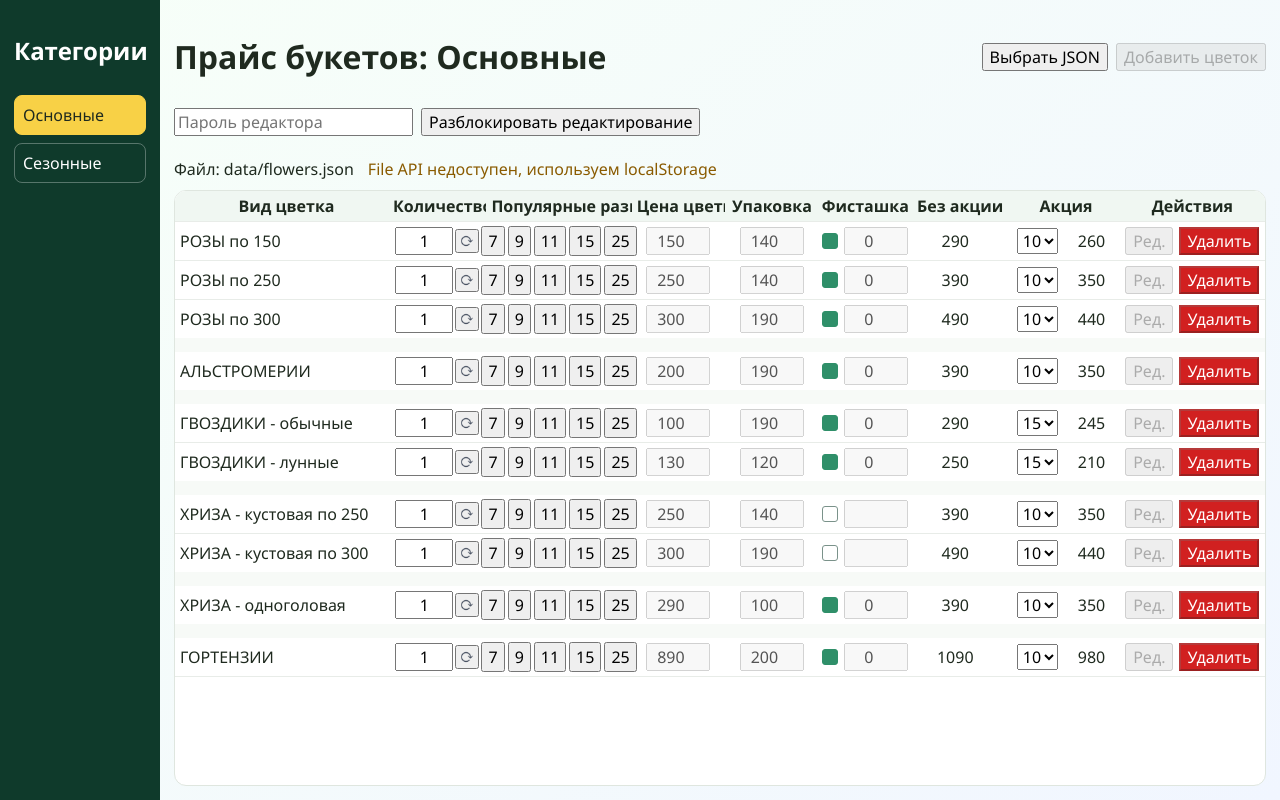
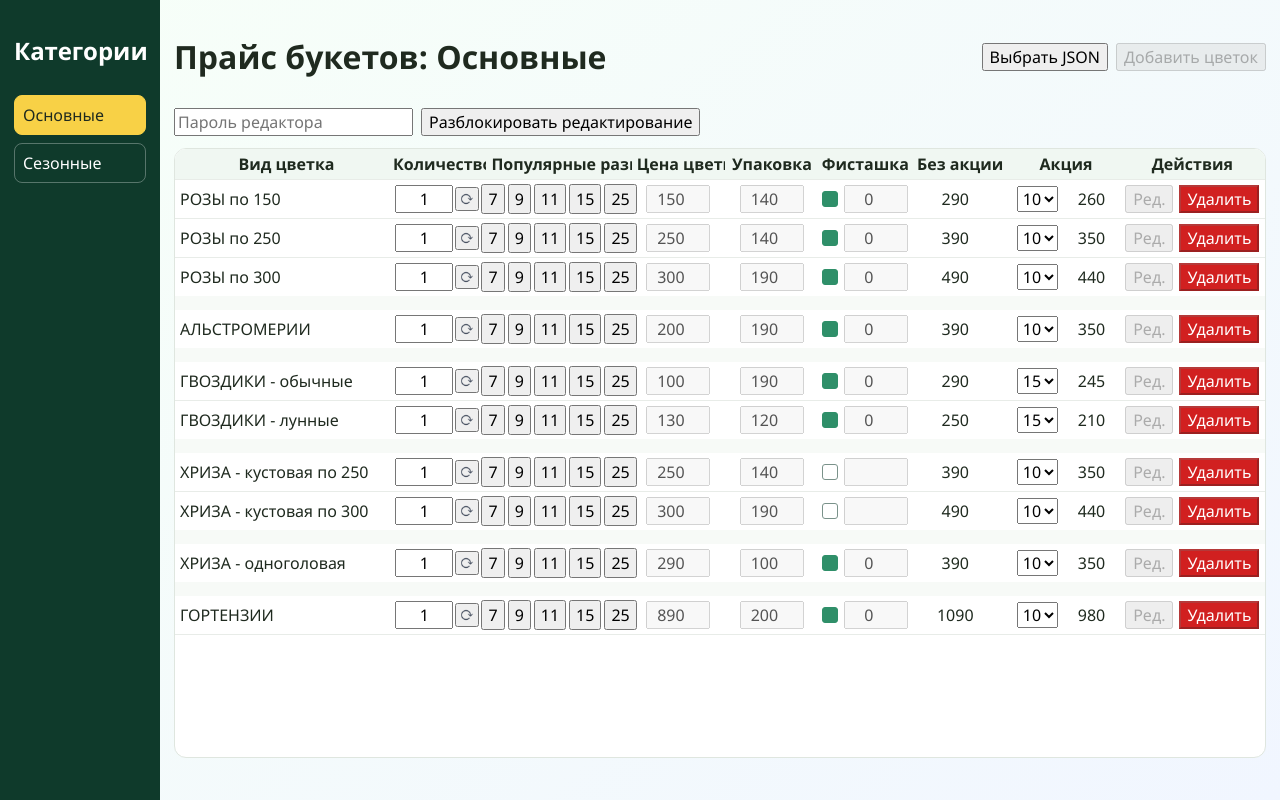
Before and after one commit to alizelect/flowers_baza, a Vue app: page / in a window 1280 px wide. Built offline with nearby package versions, Linux system fonts and the light colour scheme.

Commit message:
Show file status only in editor mode

```diff
--- a/src/App.vue
+++ b/src/App.vue
@@ -516,7 +516,7 @@ onMounted(async () => {
 
       <AuthGate v-if="!store.unlocked" @unlocked="store.setUnlocked" />
 
-      <div class="status-row">
+      <div v-if="store.unlocked" class="status-row">
         <span v-if="store.fileName">Файл: {{ store.fileName }}</span>
         <span v-else>Файл не выбран</span>
         <span v-if="store.usingFallbackStorage" class="warn">File API недоступен, используем localStorage</span>
```
